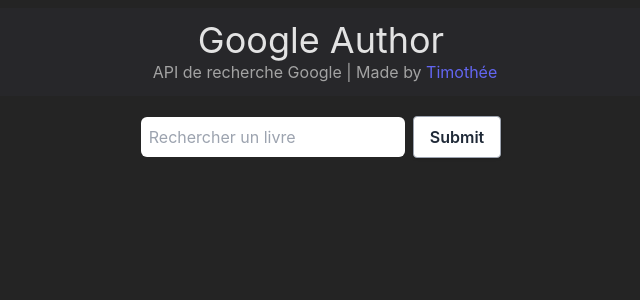
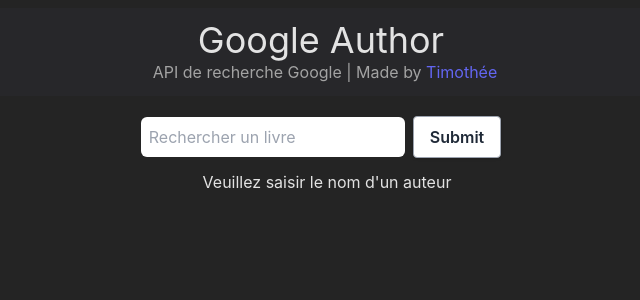
Before and after one commit to tiballion/googleauthor, a React (Vite) app: page / in a window 1280 px wide. Shown: the top 300 px of the page, without its empty margins (319-959 px from the left). Built offline with nearby package versions, Linux system fonts and the light colour scheme.

Commit message:
changed image size

```diff
--- a/src/components/BookItem.jsx
+++ b/src/components/BookItem.jsx
@@ -12,13 +12,13 @@
           <img
             src={book.volumeInfo.imageLinks.thumbnail}
             alt={book.volumeInfo.title}
-            className="w-40 h-36 object-fit"
+            className="w-40 h-40 object-fit"
           />
         ) : (
           <img
             src="https://via.placeholder.com/150"
             alt={book.volumeInfo.title}
-            className="w-40 h-30"
+            className="w-40 h-40 object-fit"
           />
         )}
         <div className="flex flex-col items-center">
--- a/src/components/Search.jsx
+++ b/src/components/Search.jsx
@@ -36,6 +36,8 @@
 
   const handleChange = (e) => {
     setIndex(0)
+    setBooks([])
+    setBooksCount(-1)
     setSearch(e.target.value)
   }
 
@@ -75,7 +77,9 @@
         </form>
       </div>
       <div className="ml-3 flex justify-center">
-        {booksCount === -1 ? null : booksCount === 0 ? (
+        {booksCount === -1 ? (
+          "Veuillez saisir le nom d'un auteur"
+        ) : booksCount === 0 ? (
           "Aucun résultat pour votre recherche"
         ) : (
           <p>{`${booksCount} résultats`}</p>
```
